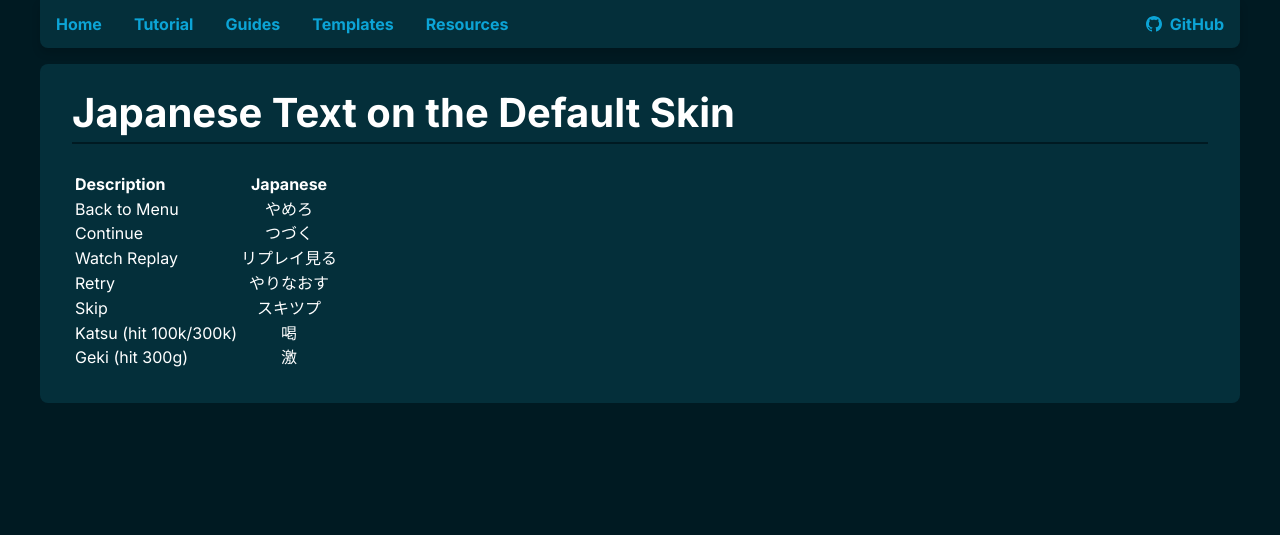
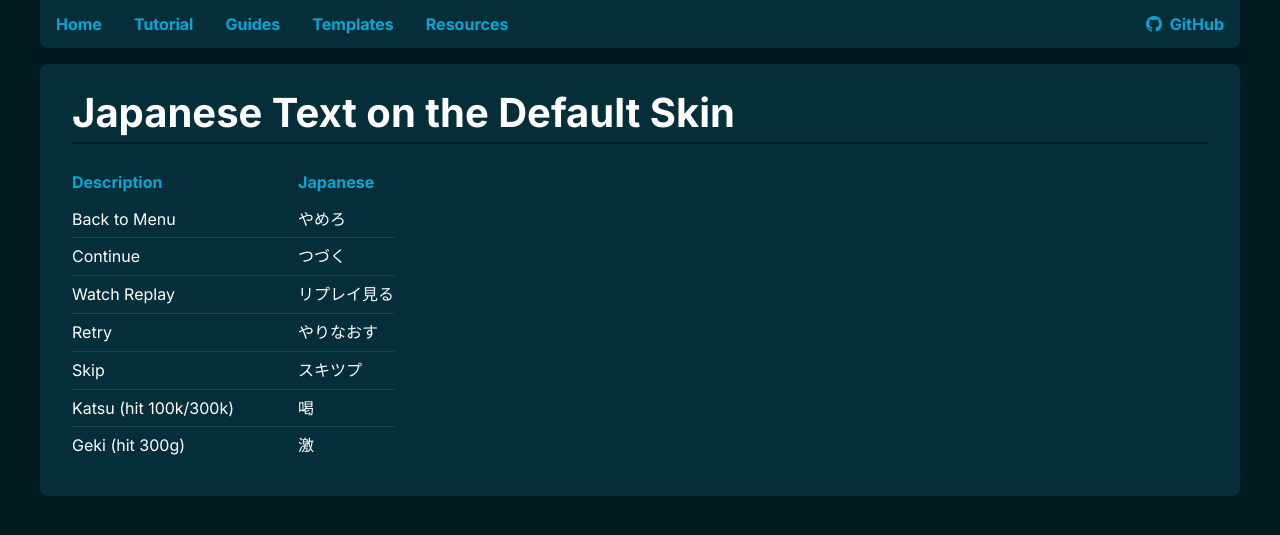
Before and after one commit to RockRoller01/skinninginfo, a Jekyll site: the page built from resources/japanese_text_on_the_default_skin.md, in a window 1280 px wide. Shown: the top 535 px of the page. Built offline with Jekyll 4.4.1, drawn with Linux system fonts in a browser that asks for light colours.

Commit message:
table css

```diff
--- a/css/main.css
+++ b/css/main.css
@@ -3,13 +3,14 @@
 }
 
 :root{
-    --link: #0CA4D6;
+    --accent: #0CA4D6;
     --link-hover: #26C9FF;
     --line: #0CA4D6;
     --background: #042f3a;
     --text: #fff;
     --dark-background: #001A22;
     --content-width: 1200px;
+    --divider: rgba(255, 255, 255, 0.1);
 
     /* if the sidenav's width is going to be set manually,
      * change this value to adjust header's positioning too
@@ -48,12 +49,12 @@ code{
     background: var(--dark-background);
     border-radius: 6px;
     padding: 2px 6px;
-    color: var(--link);
+    color: var(--accent);
 }
 
 /* links */
 a{
-    color: var(--link);
+    color: var(--accent);
     text-decoration: none;
 }
 a:hover, a:focus, a:active{
@@ -91,13 +92,38 @@ hr{
 
 /* table */
 table th{
-    text-align: start;
+    text-align: start!important;
+    padding-bottom: 8px;
+
+    color: var(--accent);
+    padding-left: 64px;
+}
+
+table{
+    border-spacing: 0px;
+}
+
+table td {
+    border-top: solid 1px var(--divider);
+    padding: 8px 0px;
+
+    text-align: start!important;
+    padding-left: 64px;
+}
+
+table tr:first-child > td {
+    border-top: none;
+}
+
+table tr > td:first-child, table tr > th:first-child {
+    padding-left: 0px;
 }
 
 /* header and navigation bar */
 .header{
     position: sticky;
     top: 0;
+
 }
 .navbar{
     margin: 0 auto;
@@ -112,7 +138,7 @@ table th{
 .navbar a{
     float: left;
     display: inline-flex;
-    color: var(--link);
+    color: var(--accent);
     text-align: center;
     align-items: center;
     padding: 14px 16px;
@@ -149,7 +175,7 @@ table th{
 }
 .sidenav a{
     text-decoration: none;
-    color: var(--link);
+    color: var(--accent);
     display: block;
 }
 .sidenav a:hover, .sidenav a:focus, .sidenav a:active {
```
